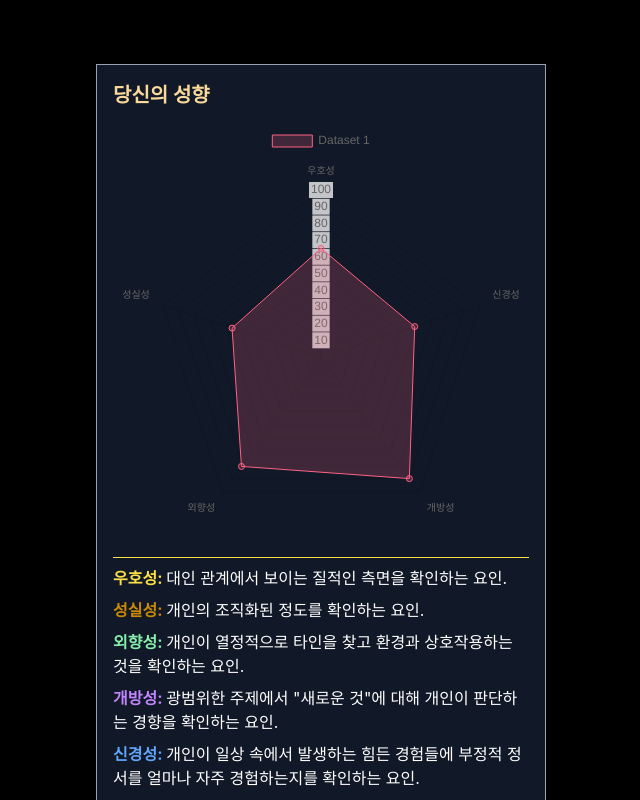
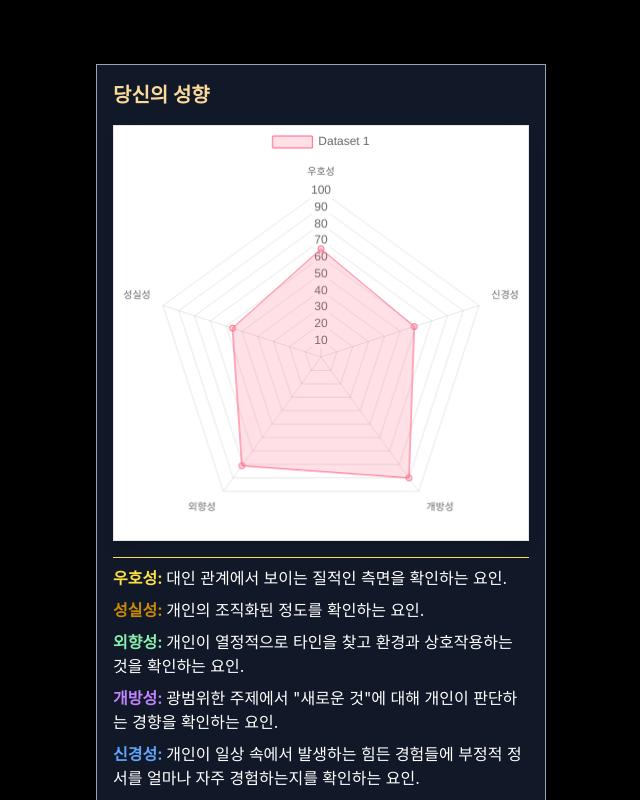
Before and after one commit to yoyoyoun18/la-front-end, a React (Create React App) app: page /result in a window 1280 px wide. Shown: the top 800 px of the page, without its empty margins (319-959 px from the left). Built offline with nearby package versions, Linux system fonts and the light colour scheme.

Commit message:
style: 차트 배경색 흰색으로 고정

```diff
--- a/src/components/RadarChart.tsx
+++ b/src/components/RadarChart.tsx
@@ -48,7 +48,11 @@ const RadarChart = () => {
       <h2 className="text-xl font-bold mb-4 text-start text-[#F9DA9B]">
         당신의 성향
       </h2>
-      <Radar data={data} options={options} />
+      <Radar
+        data={data}
+        options={options}
+        className="bg-white border shadow-lg"
+      />
     </div>
   );
 };
```
